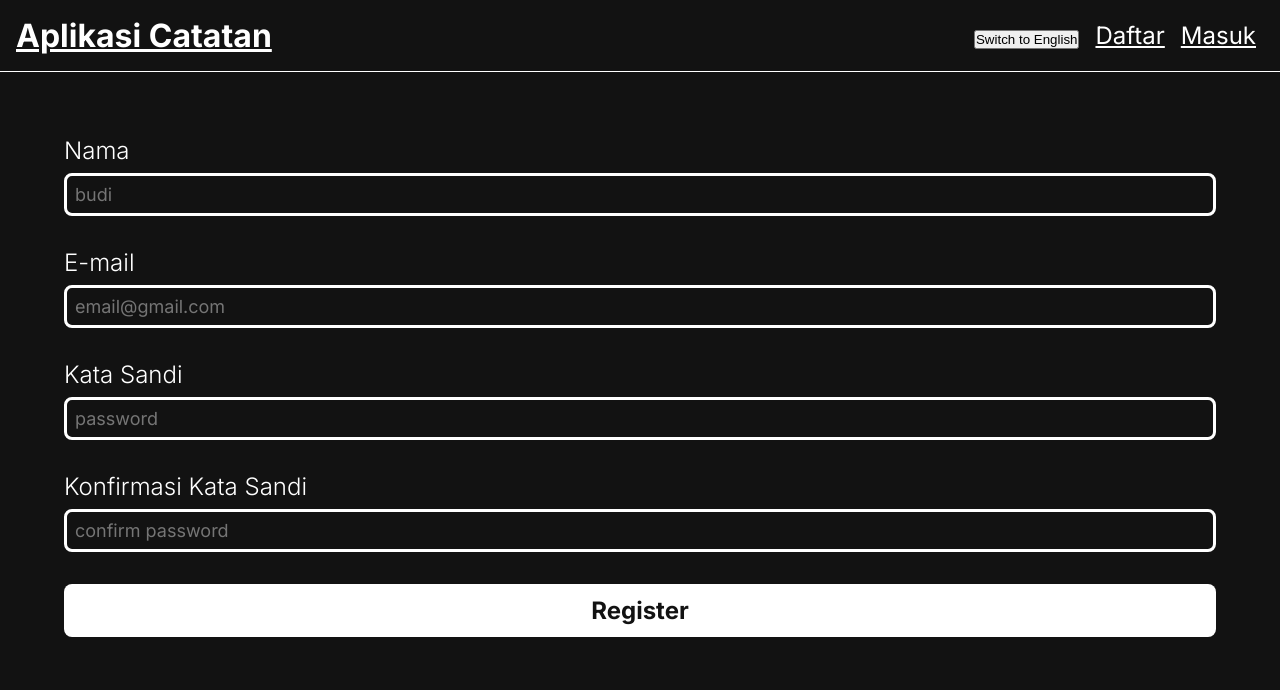
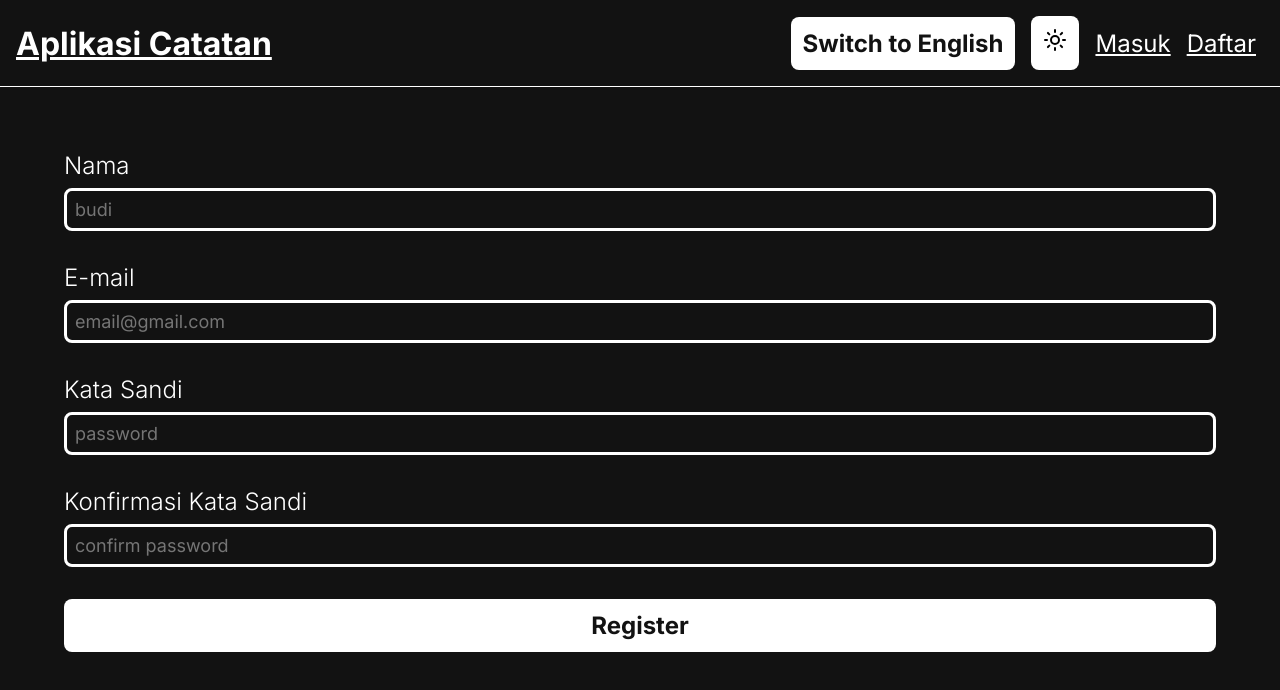
Before and after one commit to wayanpratama38/Belajar-Fundamental-Aplikasi-Web-Dengan-React, a React (Vite) app in the folder Aplikasi-Catatan-Submission-Kedua/: page /register in a window 1280 px wide. Shown: the top 690 px of the page. Built offline with nearby package versions, Linux system fonts and the light colour scheme; no server answers.

Commit message:
feat: implementing useLocale, adding new button for toggle theme and language

```diff
--- a/Aplikasi-Catatan-Submission-Kedua/src/components/NavigationBar.jsx
+++ b/Aplikasi-Catatan-Submission-Kedua/src/components/NavigationBar.jsx
@@ -1,9 +1,13 @@
 import { Link } from "react-router-dom";
 import { useSession } from "../contexts/SessionContext";
 import { useLocale } from "../contexts/LocaleContext";
+import { useTheme } from "../contexts/ThemeContext";
+import sun from "../assets/sun.svg";
+import moon from "../assets/moon.svg";
+
 export default function NavigationBar() {
   const { user, onLogout } = useSession();
-
+  const { theme, toggleTheme } = useTheme();
   const { text, toggleLocale } = useLocale();
 
   if (user === null) {
@@ -14,14 +18,17 @@ export default function NavigationBar() {
         </h1>
         <nav className="navigation">
           <ul>
-            <li>
-              <button onClick={toggleLocale}>{text.toggleLanguage}</button>
+            <li className="toggle-locale">
+              <button onClick={toggleLocale}>{ text.toggleLanguage}</button>
             </li>
-            <li>
+            <li className="toggle-theme">
+              <button onClick={toggleTheme}>{ theme === "dark" ? <img src={sun} alt="Sun" /> : <img src={moon} alt="Moon" /> }</button>
+            </li>
+            <li className="input-login">
+              <Link to="/login">{text.login}</Link>
+            </li>
+            <li className="input-register">
               <Link to="/register">{text.register}</Link>
-            </li>
-            <li>
-              <Link to="/login">{text.login}</Link>
             </li>
           </ul>
         </nav>
@@ -39,11 +46,14 @@ export default function NavigationBar() {
           <li>
             <Link to="/archives">{text.archive}</Link>
           </li>
-          <li>
-            <button onClick={toggleLocale}>{text.toggleLanguage}</button>
+          <li className="toggle-locale">
+            <button onClick={toggleLocale}>{ text.toggleLanguage}</button>
           </li>
-          <li>
-            <button onClick={onLogout}>{text.logout}</button>
+          <li className="toggle-theme">
+            <button onClick={toggleTheme}>{ theme === "dark" ? <img src={sun} alt="Sun" /> : <img src={moon} alt="Moon" /> }</button>
+          </li>
+          <li className="button-logout">
+            <button className="button-logout" onClick={onLogout} >{text.logout}</button>
           </li>
         </ul>
       </nav>
```
